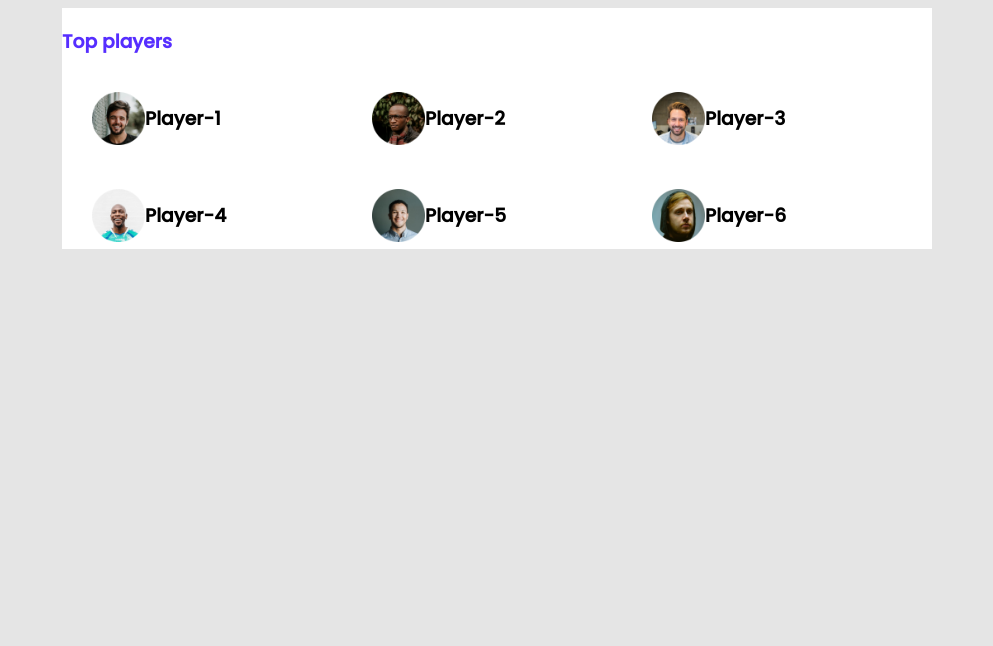
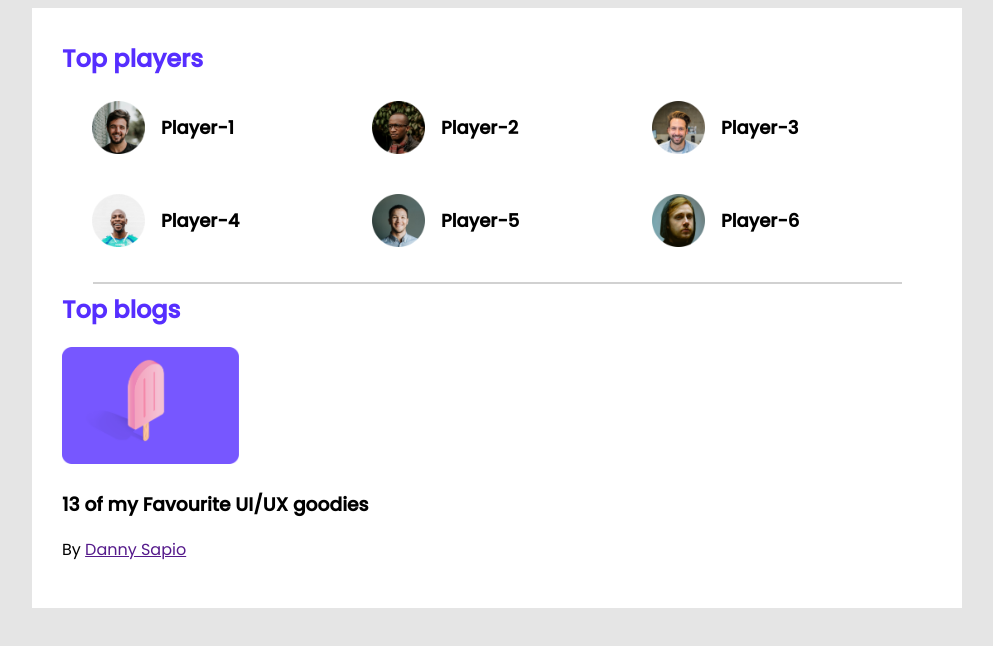
Before and after one commit to Soyebmahir/leader-board, a plain HTML site: page index.html in a window 1280 px wide. Shown: the whole page, without its empty margins (143-1136 px from the left). Drawn offline with Linux system fonts and the light colour scheme.

Commit message:
gd night

```diff
--- a/index.html
+++ b/index.html
@@ -20,7 +20,7 @@
         <section class="container">
             <!-- top player  -->
             <div class="top-players ">
-                <h3  class="section-tittle">Top players</h3>
+                <h2  class="section-tittle">Top players</h2>
 
                 <div class="players">
                     <div class="player">
@@ -51,6 +51,31 @@
                 </div>
             </div>
 
+            <hr class="break">
+
+            <!-- blog section starts -->
+
+            <div class="top-blogs">
+                <h2 class="section-tittle">Top blogs</h2>
+                <div class="blogs">
+                    <article class="blog">
+
+                        <div class="thumbnail">
+                            <img src="images/blogs/blog-1.png" alt="">
+
+                        </div>
+                        <div class="blog-info">
+                            <h3 class="blog-title">13 of my Favourite UI/UX goodies</h3>
+                            <p class="blog-author">By <a href="">Danny Sapio</a></p>
+                        </div>
+
+
+                    </article>
+
+                </div>
+
+            </div>
+
         </section>
     </main>
 
--- a/style/style.css
+++ b/style/style.css
@@ -12,15 +12,21 @@ main {
 .container {
   width: 870px;
   background-color: #ffffff;
+  padding: 30px;
+}
+.top-players {
+  margin-bottom: 30px;
 }
 .section-tittle {
   color: #562eff;
+  margin-top: 3px;
+  font-size: 24px;
 }
 .players {
   display: grid;
   grid-template-columns: repeat(3, 1fr);
   grid-row-gap: 30px;
-  margin-top: 30px;
+  /* margin-top: 30px; */
   margin-left: 30px;
 }
 .player {
@@ -31,3 +37,23 @@ main {
   height: 53px;
   width: 53px;
 }
+.player-name {
+  margin-left: 16px;
+  font-size: 18px;
+}
+.break {
+  width: 807px;
+  height: 0px;
+  left: 315px;
+  top: 410px;
+
+  border: 1px solid #d1d1d1;
+}
+
+/* ..........
+top blogs styles
+.........  */
+.blog .thumbnail img {
+  width: 177px;
+  height: 117px;
+}
```
